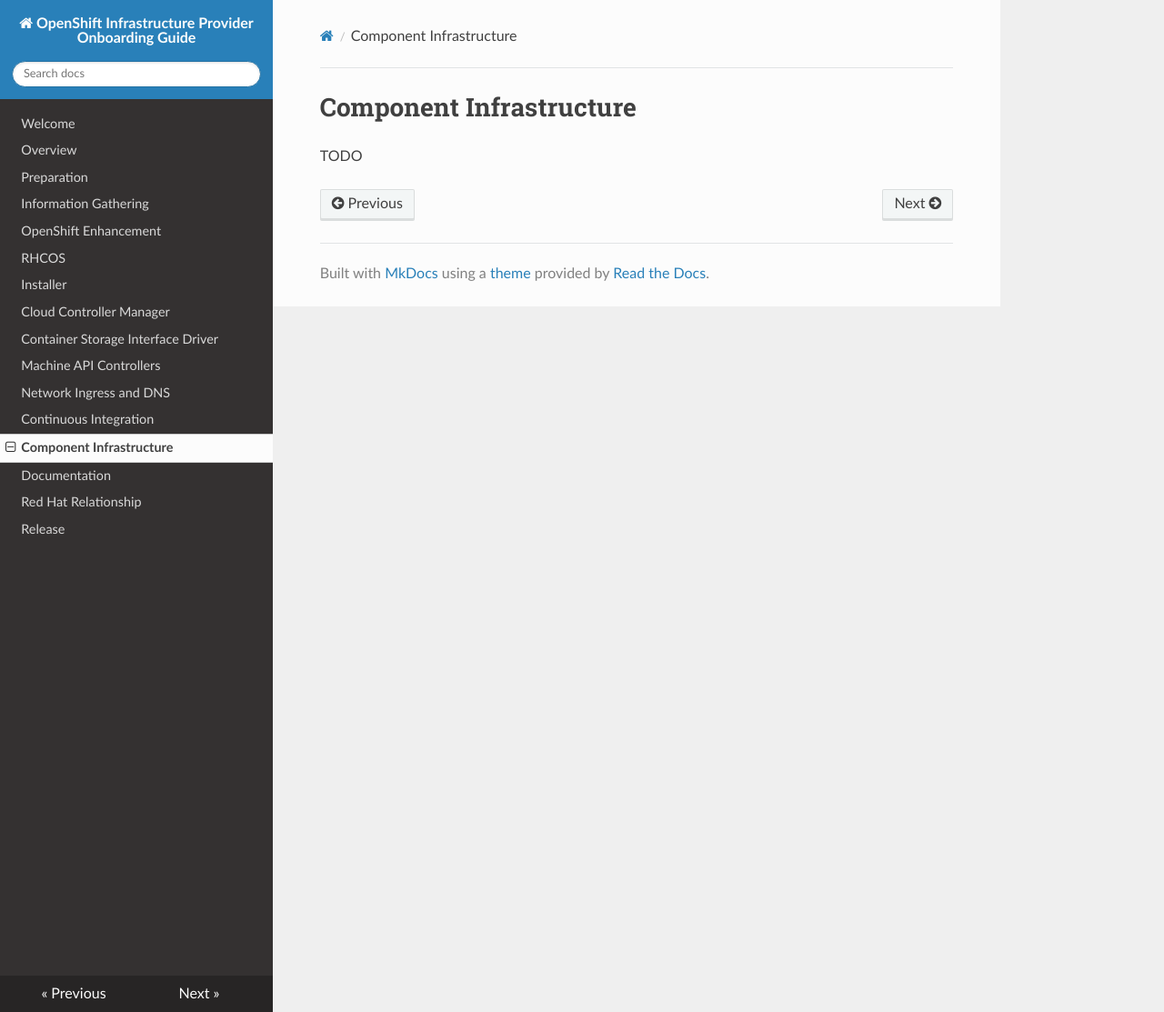
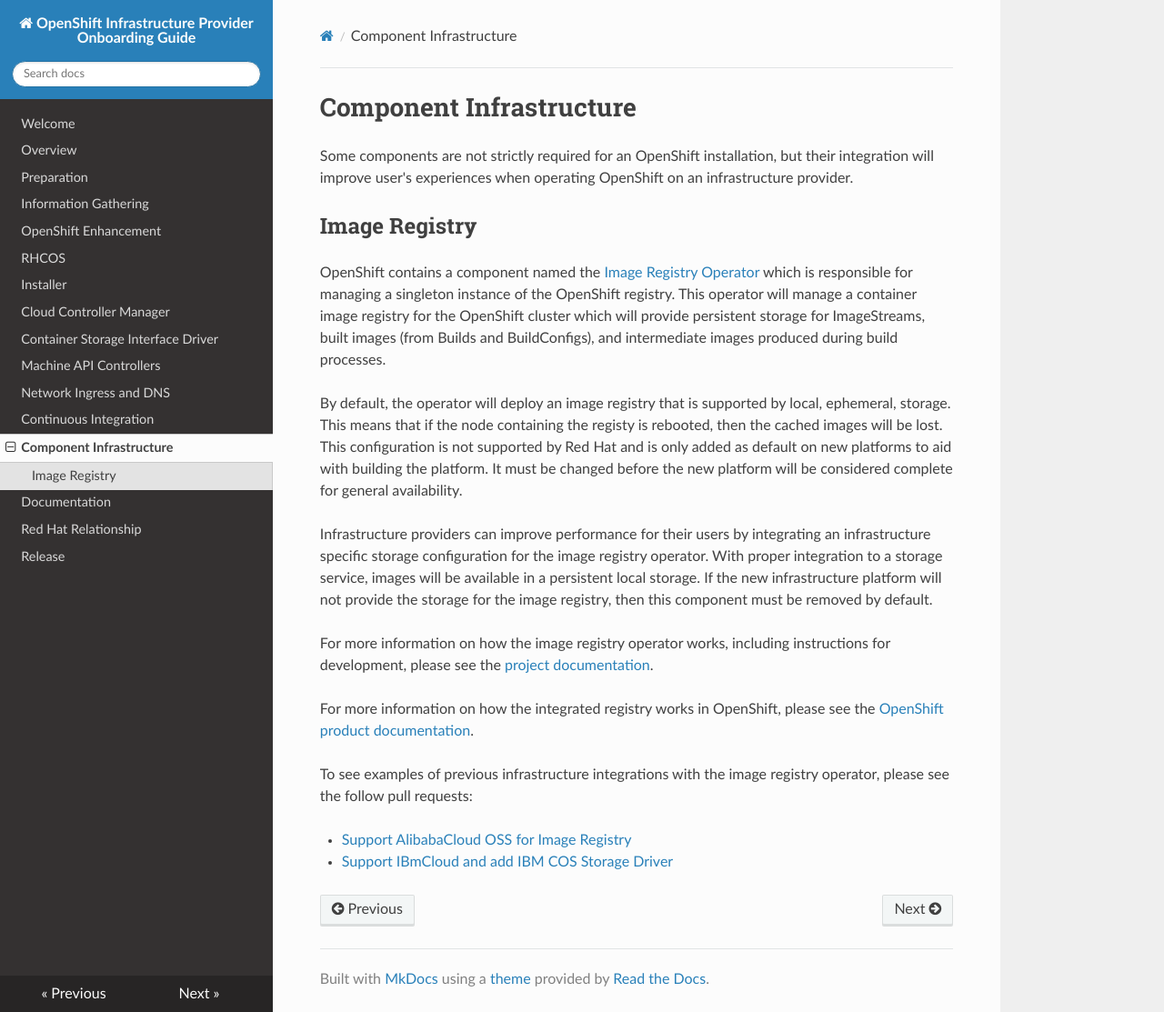
Before and after one commit to elmiko/ocp-infrastructure-provider-onboarding-guide, an MkDocs documentation site: the page built from docs/component-infrastructure/index.md, in a window 1280 px wide and 1113 px high. Shown: the whole window at 91% size. Built offline with MkDocs 1.6.1, drawn with Linux system fonts in a browser that asks for light colours; nearby versions of some CDN libraries.

Commit message:
add initial component infra docs

```diff
--- a/docs/component-infrastructure/index.md
+++ b/docs/component-infrastructure/index.md
@@ -1,3 +1,46 @@
 # Component Infrastructure
 
-TODO
+Some components are not strictly required for an OpenShift installation, but
+their integration will improve user's experiences when operating OpenShift on
+an infrastructure provider.
+
+## Image Registry
+
+OpenShift contains a component named the [Image Registry Operator][image-reg-oper]
+which is responsible for managing a singleton instance of the OpenShift registry.
+This operator will manage a container image registry for the OpenShift cluster
+which will provide persistent storage for ImageStreams, built images (from Builds
+and BuildConfigs), and intermediate images produced during build processes.
+
+By default, the operator will deploy an image registry that is supported by local,
+ephemeral, storage. This means that if the node containing the registy is
+rebooted, then the cached images will be lost.  This configuration is not
+supported by Red Hat and is only added as default on new platforms to aid with
+building the platform. It must be changed before the new platform will be
+considered complete for general availability.
+
+Infrastructure providers can improve performance for their users by integrating
+an infrastructure specific storage configuration for the image registry
+operator. With proper integration to a storage service, images will be
+available in a persistent local storage. If the new infrastructure platform
+will not provide the storage for the image registry, then this component
+must be removed by default.
+
+For more information on how the image registry operator works, including
+instructions for development, please see the [project documentation][image-reg-oper-docs].
+
+For more information on how the integrated registry works in OpenShift, please
+see the [OpenShift product documentation][image-reg-docs].
+
+To see examples of previous infrastructure integrations with the image registry
+operator, please see the follow pull requests:
+
+* [Support AlibabaCloud OSS for Image Registry][image-reg-pr-ali]
+* [Support IBmCloud and add IBM COS Storage Driver][image-reg-pr-ibm]
+
+
+[image-reg-oper]: https://github.com/openshift/cluster-image-registry-operator
+[image-reg-oper-docs]: https://github.com/openshift/cluster-image-registry-operator/tree/master/docs
+[image-reg-docs]: https://docs.openshift.com/container-platform/latest/registry/index.html
+[image-reg-pr-ali]: https://github.com/openshift/cluster-image-registry-operator/pull/724
+[image-reg-pr-ibm]: https://github.com/openshift/cluster-image-registry-operator/pull/698
```
